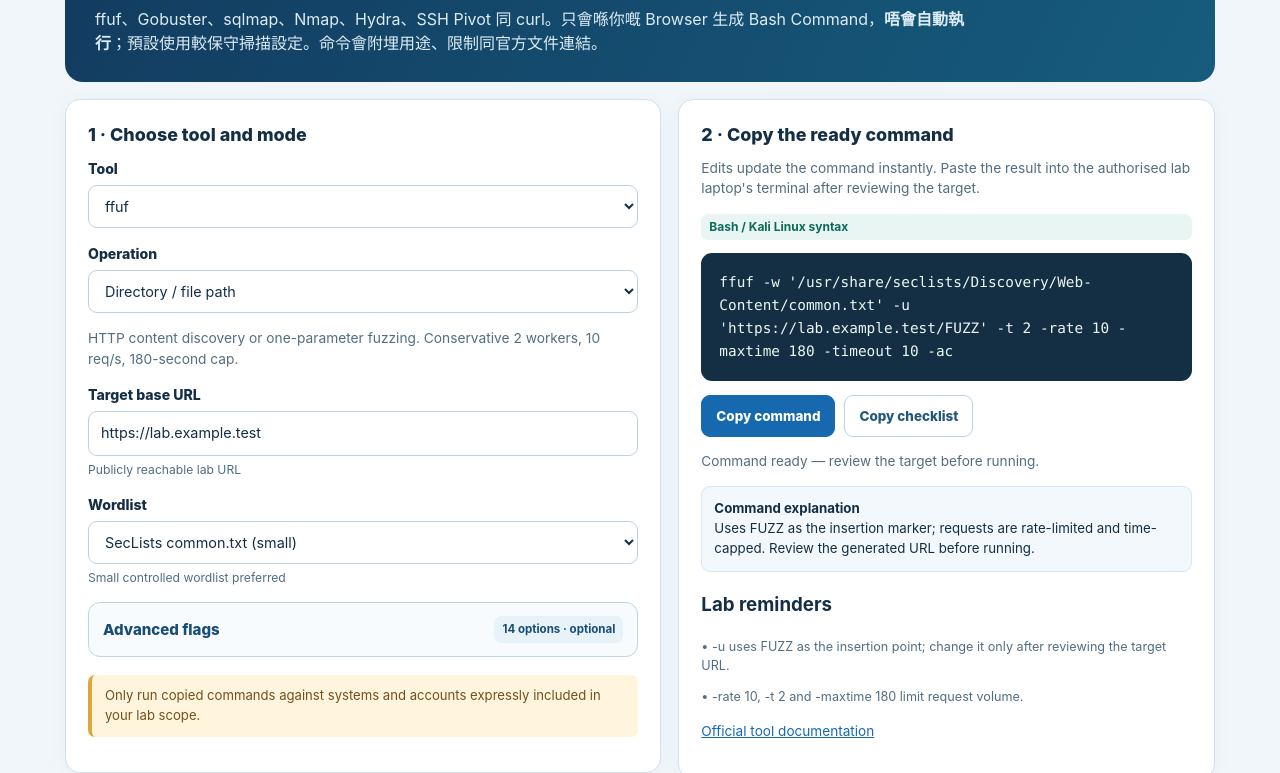
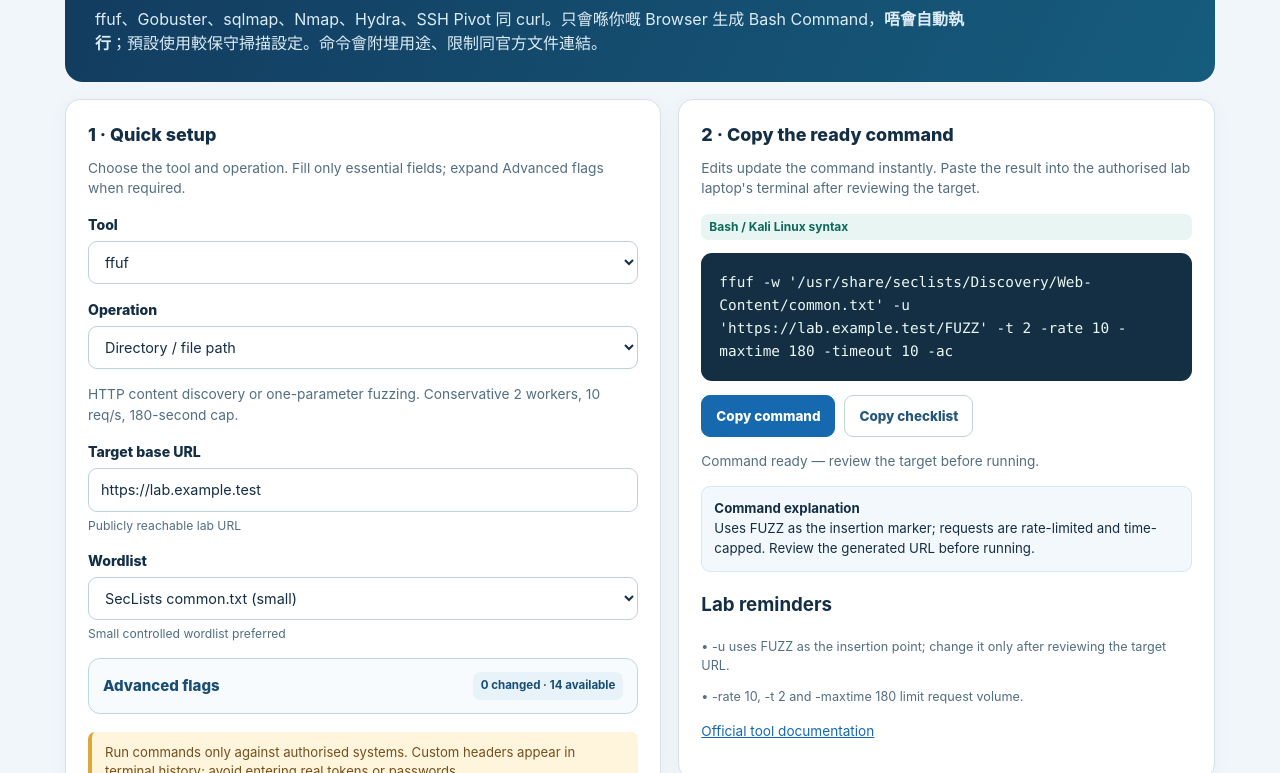
Before and after one commit to johnnyychiu/web-appsec-report-templates, a plain HTML site: page command-builder.html in a window 1280 px wide. Shown: the part 179-952 px from the top of the page. Drawn offline with Linux system fonts and the light colour scheme.

Commit message:
Refine advanced UI and ensure curl status flag stays one line

```diff
--- a/command-builder.html
+++ b/command-builder.html
@@ -14,7 +14,7 @@ main{max-width:1200px;margin:auto;padding:24px 25px 52px}.hero{background:linear
 <header class="top"><div class="top-inner"><a class="brand" href="index.html">⌁ Web AppSec <span>Command Builder</span></a><nav><a href="index.html">Report Builder</a><a href="payload-library.html">Payload Library</a><a href="csrf-helper.html">CSRF Helper</a><a href="https://github.com/johnnyychiu/web-appsec-report-templates">GitHub</a></nav></div></header>
 <main><section class="hero"><div class="eyebrow">Copy-ready · Authorised lab</div><h1>Pick a tool. Enter the minimum. Copy the command.</h1><p>ffuf、Gobuster、sqlmap、Nmap、Hydra、SSH Pivot 同 curl。只會喺你嘅 Browser 生成 Bash Command，<strong>唔會自動執行</strong>；預設使用較保守掃描設定。命令會附埋用途、限制同官方文件連結。</p></section>
 <div class="workspace">
-<section class="panel"><h2>1 · Choose tool and mode</h2><div class="field"><label for="tool">Tool</label><select id="tool"></select></div><div class="field"><label for="mode">Operation</label><select id="mode"></select></div><p id="description" class="lead"></p><div id="fields"></div><details id="advanced" class="advanced"><summary><span>Advanced flags</span><span id="advancedCount" class="adv-count">Optional controls</span></summary><p class="lead">Only expand when needed. Tool-specific flags explain their effect and update the command instantly.</p><div id="advancedFields" class="advanced-fields"></div><div class="actions"><button type="button" class="btn" id="resetAdvanced">Reset advanced flags for this mode</button></div></details><div id="scopeNote" class="note">Only run copied commands against systems and accounts expressly included in your lab scope.</div></section>
+<section class="panel"><h2>1 · Quick setup</h2><p class="lead">Choose the tool and operation. Fill only essential fields; expand Advanced flags when required.</p><div class="field"><label for="tool">Tool</label><select id="tool"></select></div><div class="field"><label for="mode">Operation</label><select id="mode"></select></div><p id="description" class="lead"></p><div id="fields"></div><details id="advanced" class="advanced"><summary><span>Advanced flags</span><span id="advancedCount" class="adv-count">Optional controls</span></summary><p class="lead">Only expand when needed. Tool-specific flags explain their effect and update the command instantly.</p><div id="advancedFields" class="advanced-fields"></div><div class="actions"><button type="button" class="btn" id="resetAdvanced">Reset advanced flags for this mode</button></div></details><div id="scopeNote" class="note">Run commands only against authorised systems. Custom headers appear in terminal history; avoid entering real tokens or passwords.</div></section>
 <section class="panel"><h2>2 · Copy the ready command</h2><p class="lead">Edits update the command instantly. Paste the result into the authorised lab laptop's terminal after reviewing the target.</p><div class="pill">Bash / Kali Linux syntax</div><div id="command" class="console" aria-live="polite"></div><div class="actions"><button class="btn primary" id="copy" type="button">Copy command</button><button class="btn" id="copyExplain" type="button">Copy checklist</button></div><p id="feedback" class="status" role="status"></p><div class="hintpanel"><b>Command explanation</b><div id="explanation"></div></div><h3>Lab reminders</h3><div id="tips"></div><div class="actions docs"><a id="docs" href="#" target="_blank" rel="noopener">Official tool documentation</a></div></section>
 </div>
 <section class="panel tips"><h2>Quick reference · Avoid common mistakes</h2><div class="tipgrid">
@@ -94,8 +94,9 @@ function advInput(def){
 function renderAdvanced(){
  const def=advDefs(),root=$('advancedFields');root.textContent='';
  def.forEach(x=>root.appendChild(advInput(x)));
- $('advancedCount').textContent=def.length+' options · optional';
+ updateAdvancedCount();
 }
+function updateAdvancedCount(){const items=advDefs(),changed=items.filter(d=>String(advRaw(d))!==String(d[3])).length;$('advancedCount').textContent=changed+' changed · '+items.length+' available';}
 function resetAdvanced(){
  advDefs().forEach(d=>delete advValues[advKey(d[0])]);
  renderAdvanced();renderCommand();
@@ -335,7 +336,7 @@ function generate(){
   if(proxy)args.push('-x',q(proxy));
   if(method==='POST'||method==='PUT'||method==='PATCH')args.push('-H',q('Content-Type: application/json'),'--data',q(get('json')));
   if(output)args.push('-o',q(output));
-  if(advValue('showCode'))args.push('-w',q('HTTP status: %{http_code}\n'));
+  if(advValue('showCode'))args.push('-w',q('HTTP status: %{http_code}\\n'));
   args.push(q(get('url')));
   command=args.join(' ');
   explain='Review HTTP method before copying; POST, PUT, PATCH or DELETE may modify test records. No authentication is added automatically.';
@@ -344,6 +345,7 @@ function generate(){
 }
 let last='';
 function renderCommand(){
+ updateAdvancedCount();
  const group=$('customGroup');if(group){group.hidden=!(defs().some(d=>d[0]==='words')&&fieldValue(defs().find(d=>d[0]==='words'))==='custom');}
  $('tips').textContent='';currentConfig().tips.forEach(t=>{const p=make('p','• '+t);p.className='mini';$('tips').appendChild(p);});
  try{const x=generate();last=x.command;$('command').textContent=x.command;$('explanation').textContent=x.explain;$('copy').disabled=false;$('copyExplain').disabled=false;$('feedback').textContent='Command ready — review the target before running.';}
```
